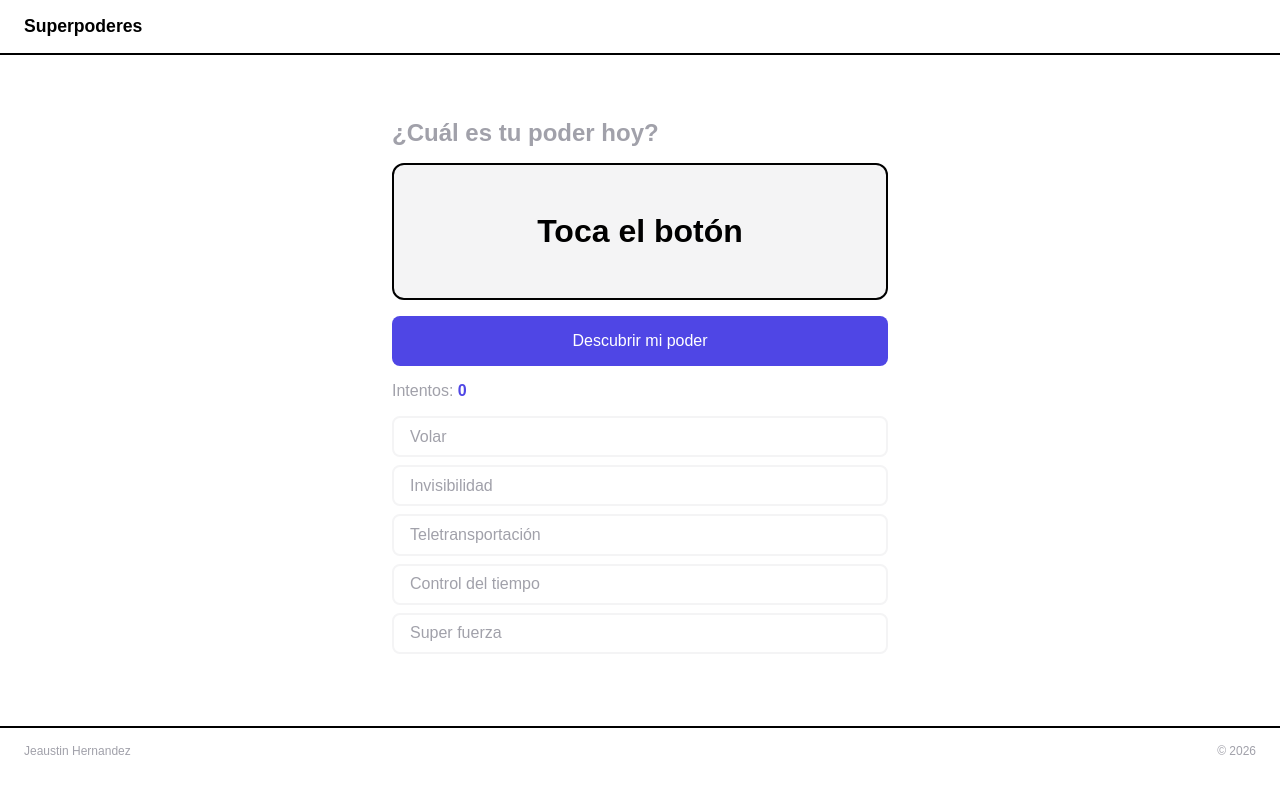
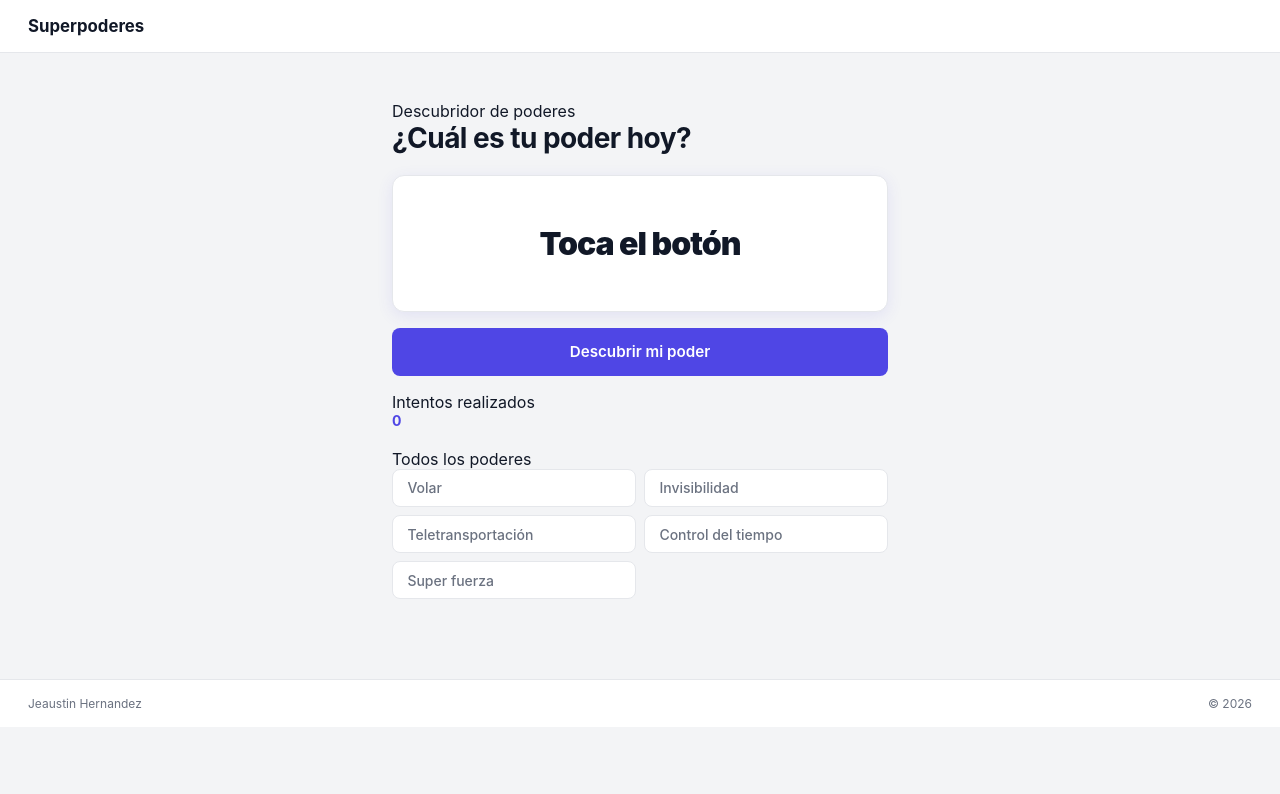
Before and after one commit to davi007-lgtm/Tarea, a plain HTML site: page index.html in a window 1280 px wide. Drawn offline with Linux system fonts and the light colour scheme.

Commit message:
Mejorar la estructura y el estilo de la página, incluyendo nuevas secciones y ajustes de diseño en HTML, CSS y JavaScript.

```diff
--- a/index.html
+++ b/index.html
@@ -1,5 +1,6 @@
 <!DOCTYPE html>
 <html lang="es">
+
 <head>
   <meta charset="UTF-8" />
   <meta name="viewport" content="width=device-width, initial-scale=1.0" />
@@ -7,6 +8,7 @@
   <link rel="icon" href="data:," />
   <link rel="stylesheet" href="styles.css" />
 </head>
+
 <body>
 
   <!-- HEADER -->
@@ -17,16 +19,24 @@
   <!-- MAIN -->
   <main>
 
+    <p class="label">Descubridor de poderes</p>
     <h2>¿Cuál es tu poder hoy?</h2>
 
-    <section>
+    <!-- Card poder actual -->
+    <section class="card-poder">
       <p id="nombre">Toca el botón</p>
     </section>
 
     <button id="btnDescubrir">Descubrir mi poder</button>
 
-    <p id="contador">Intentos: <strong>0</strong></p>
+    <!-- Card contador -->
+    <article class="card-contador">
+      <span>Intentos realizados</span>
+      <p id="contador"><strong>0</strong></p>
+    </article>
 
+    <!-- Lista de poderes -->
+    <p class="lista-label">Todos los poderes</p>
     <ul id="lista">
       <li data-i="0">Volar</li>
       <li data-i="1">Invisibilidad</li>
@@ -45,4 +55,5 @@
 
   <script src="script.js"></script>
 </body>
+
 </html>
--- a/script.js
+++ b/script.js
@@ -5,12 +5,12 @@ const poderes = [
   "Control del tiempo",
   "Super fuerza"];
 
-let actual   = -1;
+let actual = -1;
 let intentos = 0;
 
-const nombreEl   = document.getElementById('nombre');
+const nombreEl = document.getElementById('nombre');
 const contadorEl = document.getElementById('contador').querySelector('strong');
-const items      = document.querySelectorAll('#lista li');
+const items = document.querySelectorAll('#lista li');
 
 document.getElementById('btnDescubrir').addEventListener('click', function () {
   let siguiente;
--- a/styles.css
+++ b/styles.css
@@ -1,7 +1,12 @@
 :root {
   --acento: #4f46e5;
-  --gris: #a1a1aa;
-  --suave: #f4f4f5;
+  --acento-dark: #4338ca;
+  --acento-bg: #eef2ff;
+  --gris: #6b7280;
+  --borde: #e5e7eb;
+  --fondo: #f3f4f6;
+  --blanco: #ffffff;
+  --radio: 12px;
 }
 
 * {
@@ -11,64 +16,88 @@
 }
 
 body {
-  font-family: 'Nunito', sans-serif;
-  background-color: white;
+  font-family: 'Inter', sans-serif;
+  background-color: var(--fondo);
+  color: #111827;
+  min-height: 100vh;
 }
 
 header {
-  padding: 1rem 1.5rem;
-  border-bottom: 2px solid black;
+  padding: 1rem 1.75rem;
+  background: var(--blanco);
+  border-bottom: 1px solid var(--borde);
   display: flex;
   justify-content: space-between;
   align-items: center;
 }
 
 header h1 {
-  font-size: 1.1rem;
+  font-size: 1.05rem;
+  font-weight: 700;
 }
-
-
 main {
-  padding: 3rem 1.5rem;
+  padding: 2.5rem 1.5rem 4rem;
   max-width: 560px;
   margin: 0 auto;
 }
 
 main h2 {
-  color: var(--gris);
-  margin-bottom: 1rem;
+  font-size: 1.5rem;
+  font-weight: 700;
+  margin-bottom: 1.25rem;
+  letter-spacing: -0.02em;
 }
 
-main section {
-  background-color: var(--suave);
-  border: 2px solid black;
-  border-radius: 12px;
-  padding: 3rem;
+.card-poder {
+  background: var(--blanco);
+  border: 1px solid var(--borde);
+  border-radius: var(--radio);
+  padding: 3rem 2rem;
   text-align: center;
   margin-bottom: 1rem;
+  box-shadow: 0 4px 16px rgba(79, 70, 229, 0.1);
 }
 
-main section p {
+.card-poder p {
   font-size: 2rem;
   font-weight: 900;
+  letter-spacing: -0.03em;
+  transition: opacity 0.2s ease, transform 0.2s ease;
+}
+
+.card-poder p.hidden {
+  opacity: 0;
+  transform: translateY(6px);
 }
 
 main button {
-  font-family: 'Nunito', sans-serif;
-  font-size: 1rem;
+  font-family: 'Inter', sans-serif;
+  font-size: 0.95rem;
+  font-weight: 600;
   background-color: var(--acento);
-  color: white;
+  color: var(--blanco);
   border: none;
   border-radius: 8px;
-  padding: 1rem;
+  padding: 0.9rem;
   cursor: pointer;
   width: 100%;
   margin-bottom: 1rem;
+  transition: background-color 0.2s ease, transform 0.15s ease;
+}
+
+main button:hover {
+  background-color: var(--acento-dark);
+  transform: translateY(-2px);
+}
+
+main button:active {
+  transform: translateY(0);
 }
 
 #contador {
+  font-size: 0.875rem;
   color: var(--gris);
-  margin-bottom: 1rem;
+  margin-bottom: 1.25rem;
 }
 
 #contador strong {
@@ -77,26 +106,33 @@ main button {
 
 ul {
   list-style: none;
-  padding: 0;
+  display: grid;
+  grid-template-columns: 1fr 1fr;
+  gap: 0.5rem;
 }
 
 ul li {
-  padding: 0.6rem 1rem;
-  border: 2px solid var(--suave);
+  padding: 0.6rem 0.9rem;
+  background: var(--blanco);
+  border: 1px solid var(--borde);
   border-radius: 8px;
   color: var(--gris);
-  margin-bottom: 0.5rem;
+  font-size: 0.875rem;
+  font-weight: 500;
+  transition: all 0.2s ease;
 }
 
 ul li.active {
   border-color: var(--acento);
   color: var(--acento);
-  background-color: #eef2ff;
+  background: var(--acento-bg);
+  font-weight: 700;
 }
 
 footer {
-  padding: 1rem 1.5rem;
-  border-top: 2px solid black;
+  padding: 1rem 1.75rem;
+  background: var(--blanco);
+  border-top: 1px solid var(--borde);
   display: flex;
   justify-content: space-between;
 }
@@ -106,8 +142,12 @@ footer p {
   font-size: 0.75rem;
 }
 
-@media (min-width: 768px) {
+@media (min-width: 600px) {
   main {
-    padding: 4rem 2rem;
+    padding: 3rem 2rem 5rem;
+  }
+
+  main h2 {
+    font-size: 1.75rem;
   }
 }
```
